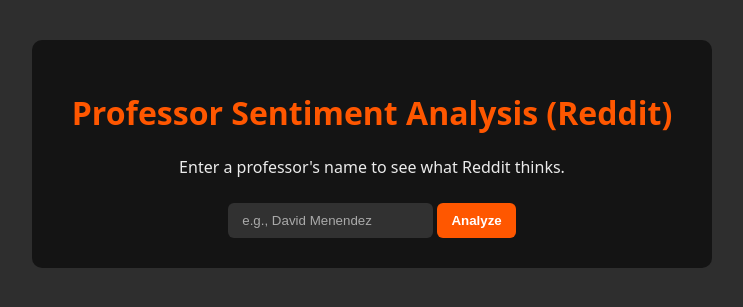
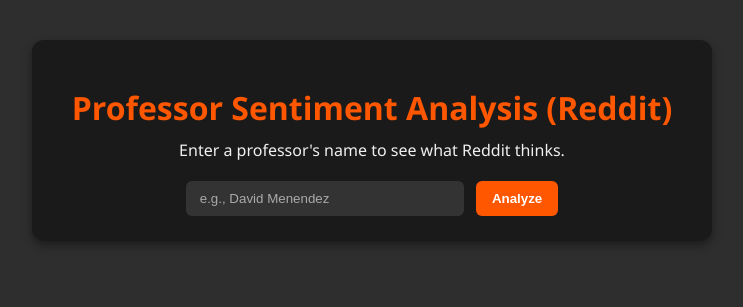
Before and after one commit to yatwang7/Sentiment_Analysis, a Flask app: page / in a window 1280 px wide. Shown: the top 307 px of the page, without its empty margins (268-1011 px from the left). Run offline with Flask 3, Linux system fonts and the light colour scheme.

Commit message:
chatgpt visuals :(

```diff
--- a/templates/index.html
+++ b/templates/index.html
@@ -8,34 +8,54 @@
       --bg-dark: #2e2e2e;
       --box-dark: #1a1a1a;
       --text-light: #f0f0f0;
-            --accent: #FF5700;
+      --accent: #FF5700; /* soft blue accent */
       --positive: #4caf50;
       --negative: #e53935;
     }
 
+    body {
+      font-family: 'Segoe UI', sans-serif;
+      background-color: var(--bg-dark);
+      color: var(--text-light);
+      margin: 0;
+      padding: 40px;
+      display: flex;
+      flex-direction: column;
+      align-items: center;
+    }
+
     h1 {
       color: var(--accent);
-            font-weight: bold;
+      margin-bottom: 10px;
     }
 
     p {
-            font-family: 'SegoeUI', sans-serif;
-            margin-bottom: 25px;
+      margin-top: 0;
+      margin-bottom: 20px;
     }
 
-        body {
-            font-family: 'SegoeUI', sans-serif; margin: 40px;
-            background-color: rgb(46, 46, 46);
-            color: var(--text-light);
+    .containerSearch {
+      background-color: var(--box-dark);
+      padding: 25px 40px;
+      border-radius: 12px;
+      box-shadow: 0 4px 10px rgba(0,0,0,0.4);
+      text-align: center;
+      transition: transform 0.2s ease, box-shadow 0.2s ease;
+    }
+
+    .containerSearch:hover {
+      transform: translateY(-2px);
+      box-shadow: 0 6px 14px rgba(0,0,0,0.6);
     }
 
     input[type="text"] {
       padding: 10px 14px;
       border: none;
       border-radius: 6px;
-            background-color: rgb(49, 49, 49);
+      width: 250px;
       outline: none;
-            color: var(--text-light);
+      background-color: #333;
+      color: white;
     }
 
     input::placeholder {
@@ -43,38 +63,53 @@
     }
 
     button {
-            padding: 10px 14px;
+      padding: 10px 16px;
+      margin-left: 8px;
       border: none;
       border-radius: 6px;
       background-color: var(--accent);
       color: white;
       font-weight: bold;
-            outline: none;
+      cursor: pointer;
+      transition: background-color 0.2s ease;
     }
 
-        .containerSearch {
-            background-color: rgb(20, 20, 20);
-            color: rgb(235, 235, 235);
-            padding: 30px 40px;
-            border-radius: 10px;
-            width: fit-content;
-            margin: 20px auto;
-            text-align: center;
+    button:hover {
+      background-color: #64c0ff;
+    }
+
+    #loading {
+      margin-top: 15px;
+      color: #bbb;
+      font-style: italic;
     }
 
     #results {
-            background-color: rgb(26, 26, 26);
-            color: rgb(235, 235, 235);
-            padding: 20px;
-            border-radius: 10px;
-            width: fit-content;
-            margin: 20px auto;
-            display: none;  /* hide initially */
+      background-color: var(--box-dark);
+      padding: 25px 35px;
+      border-radius: 12px;
+      box-shadow: 0 4px 10px rgba(0,0,0,0.4);
+      width: 80%;
+      max-width: 700px;
+      margin-top: 30px;
+      display: none;
     }
-        .review { border-bottom: 1px solid #ccc; padding: 10px 0; }
-        .positive { color: green; }
-        .negative { color: red; }
 
+    .review {
+      border-bottom: 1px solid #444;
+      padding: 10px 0;
+    }
+
+    .review:last-child {
+      border-bottom: none;
+    }
+
+    .positive { color: var(--positive); }
+    .negative { color: var(--negative); }
+
+    h2, h3 {
+      color: var(--accent);
+    }
   </style>
 </head>
 <body>
@@ -96,8 +131,11 @@
       const profName = document.getElementById('profName').value.trim();
       if (!profName) return alert("Please enter a professor name.");
 
-            document.getElementById('loading').style.display = 'block';
-            document.getElementById('results').innerHTML = '';
+      const loading = document.getElementById('loading');
+      const results = document.getElementById('results');
+      loading.style.display = 'block';
+      results.style.display = 'none';
+      results.innerHTML = '';
 
       const response = await fetch('/analyze', {
         method: 'POST',
@@ -105,39 +143,35 @@
         body: JSON.stringify({ prof_name: profName })
       });
 
-            document.getElementById('loading').style.display = 'none';
+      loading.style.display = 'none';
 
       if (!response.ok) {
         const error = await response.json();
-                document.getElementById('results').innerHTML = `<p style="color:red;">Error: ${error.error}</p>`;
+        results.innerHTML = `<p style="color:red;">Error: ${error.error}</p>`;
+        results.style.display = 'block';
         return;
       }
 
       const data = await response.json();
 
-            // Display summary
+      // Build results HTML
       let html = `<h2>Summary for "${profName}"</h2>`;
-            html += `<p><b>Common Themes:</b> ${data.summary}</p>`; // Uncomment if summary is desired
+      html += `<p><b>Common Themes:</b> ${data.summary}</p>`;
+      html += `<p><b>Average Polarity:</b> ${toFive(data.average_polarity).toFixed(2)}</p>`;
+      html += "<h3>Top Reviews:</h3>";
 
-            // Display average polarity
-            html += `<p><b>Average Polarity:</b> ${toFive(data.average_polarity).toFixed(2)}</p>`;
-
-            // Display individual reviews
-            html += "<h3>Top Reviews:</h3>";
       data.sentiments.forEach(r => {
         const sentimentClass = r.polarity > 0.3 ? 'positive' : (r.polarity < -0.3 ? 'negative' : '');
         const pol5 = toFive(r.polarity);
-                html += `<div class="review ${sentimentClass}">
+        html += `
+          <div class="review ${sentimentClass}">
             <p>${r.review}</p>
             <p>Polarity: ${pol5.toFixed(2)}, Subjectivity: ${r.subjectivity.toFixed(2)}</p>
           </div>`;
       });
 
-            // specific styling for the results
-            const resultsDiv = document.getElementById('results');
-            resultsDiv.style.display = 'block';
-            resultsDiv.innerHTML = html;
-
+      results.innerHTML = html;
+      results.style.display = 'block';
     });
   </script>
 </body>
```
Lines whose indentation alone changed are shown as unchanged.
